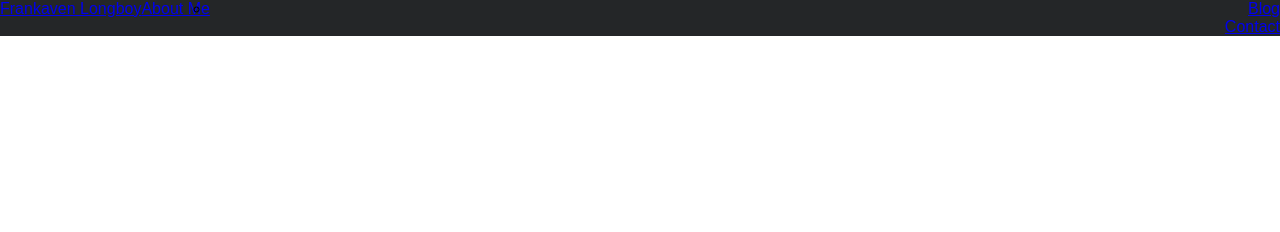
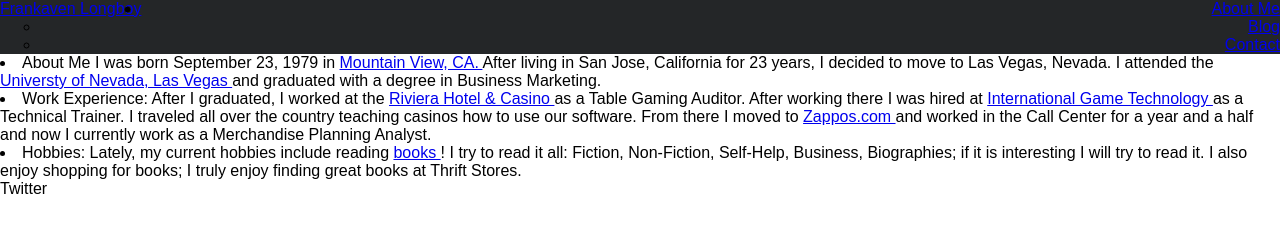
Before and after one commit to longboyf/longboyf.github.io, a plain HTML site: page main_sidebar.html in a window 1280 px wide. Drawn offline with Linux system fonts and the light colour scheme.

Commit message:
Adds About me and Twitter section

```diff
--- a/main_sidebar.html
+++ b/main_sidebar.html
@@ -1,20 +1,35 @@
 <!DOCTYPE html>
 <html>
-
-	<head>
+<head>
 		<title> <!--Add in later--> </title>
 		<link rel="stylesheet" type="text/css" href="main_sidebar.css">
+		<link rel="stylesheet" type="text/css" href="boxes.css">
 		<link rel="stylesheet" type="text/css" href="normalize.css">
+</head>
+	<body>
+		<ul class="horizontal-nav clearfix">
+		<li><h1> <a href="http://longboyf.github.io">Frankaven Longboy </a> </h1></li>
+		<li>
+			<ul>
+				<li><a href="http://longboyf.github.io/about"> About Me </a></li>
+				<li><a href="http://longboyf.github.io/blog"> Blog</a></li>
+				<li><a href="http://longboyf.github.io/contact"> Contact</a> </li>
+			</ul>
+		</li>
+		</ul>
+		<div id="main">
+		<li>About Me
+		I was born September 23, 1979 in <a href="https://www.google.com/intl/en/about/careers/locations/mountain-view/" target="_blank"> Mountain View, CA. </a>   After living in San Jose, California for 23 years, I decided to move to Las Vegas, Nevada.  I attended the <a href="https://www.unlv.edu" target="_blank"> Universty of Nevada, Las Vegas </a> and graduated with a degree in Business Marketing.</li>
 
-		<body>
-		<ul class="horizontal-nav" "clearfix">
-		<li><h1> <a href="https://github.com/longboyf">Frankaven Longboy </a> </h1></li>
-		<ul class="horizontal-nav">
-			<li><a href="http://longboyf.github.io/about"> About Me </a></li>
-			<li><a href="http://longboyf.github.io/blog">Blog</a></li>
-			<li><a href="http://longboyf.github.io/contact">Contact</a> </li>
+		<li> Work Experience:
+		After I graduated, I worked at the <a href="https://en.wikipedia.org/wiki/Riviera_(hotel_and_casino)" target="_blank" > Riviera Hotel & Casino </a> as a Table Gaming Auditor.  After working there I was hired at <a href="http://www.igt.com/us-en.aspx" target="_blank"> International Game Technology </a> as a Technical Trainer.  I traveled all over the country teaching casinos how to use our software.  From there I moved to  <a href="http://www.holacracy.org" target="_blank"> Zappos.com </a>  and worked in the Call Center for a year and a half and now I currently work as a Merchandise Planning Analyst.</li>
+
+		<li>Hobbies:
+		Lately, my current hobbies include reading <a href="http://www.barnesandnoble.com" target="_blank"> books </a>!  I try to read it all: Fiction, Non-Fiction, Self-Help, Business, Biographies; if it is interesting I will try to read it. I also enjoy shopping for books; I truly enjoy finding great books at Thrift Stores. </li>
 		</ul>
+		</div>
+		<div id="side">
+		Twitter
+		</div>
 		</body>
-
-	</head>
 </html>
```
